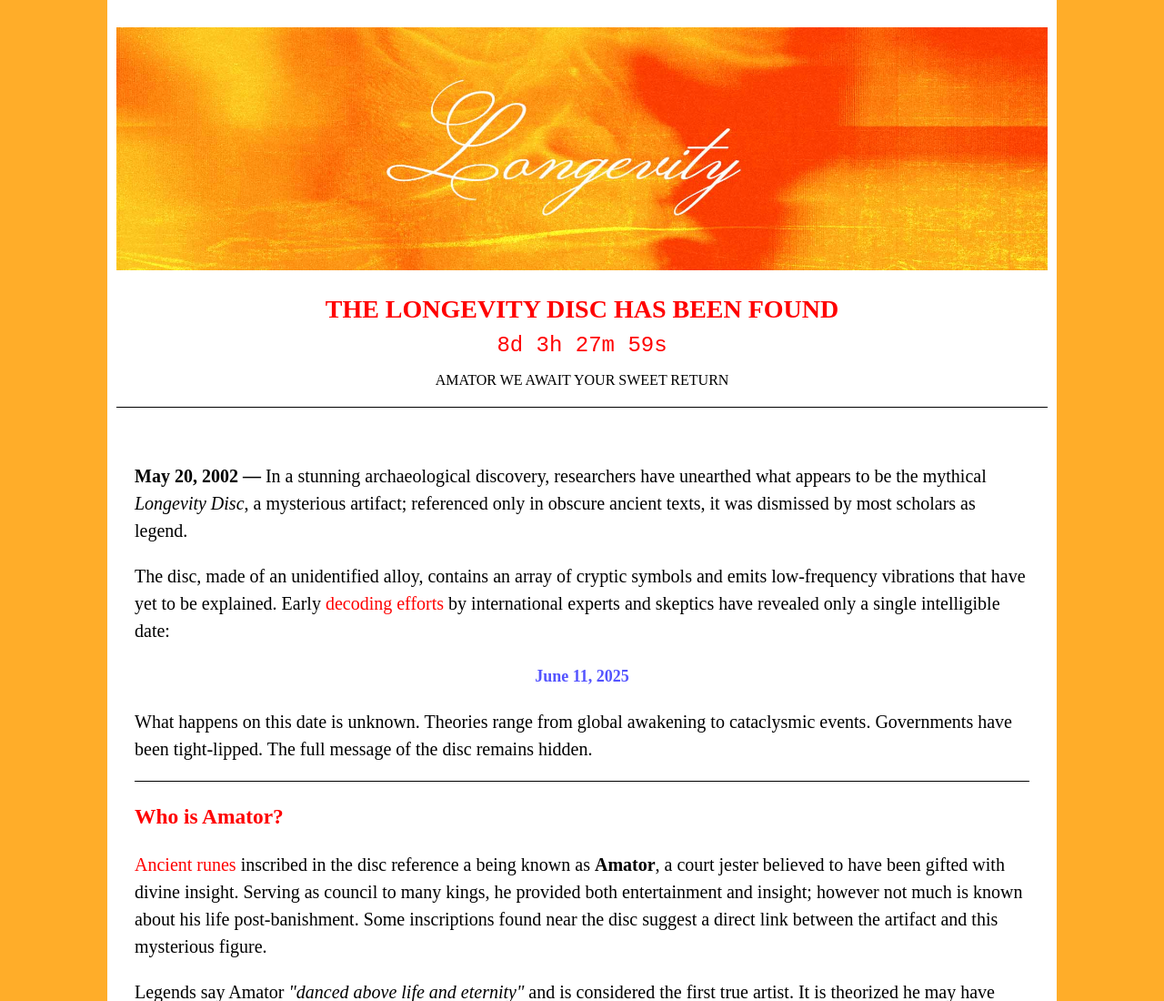
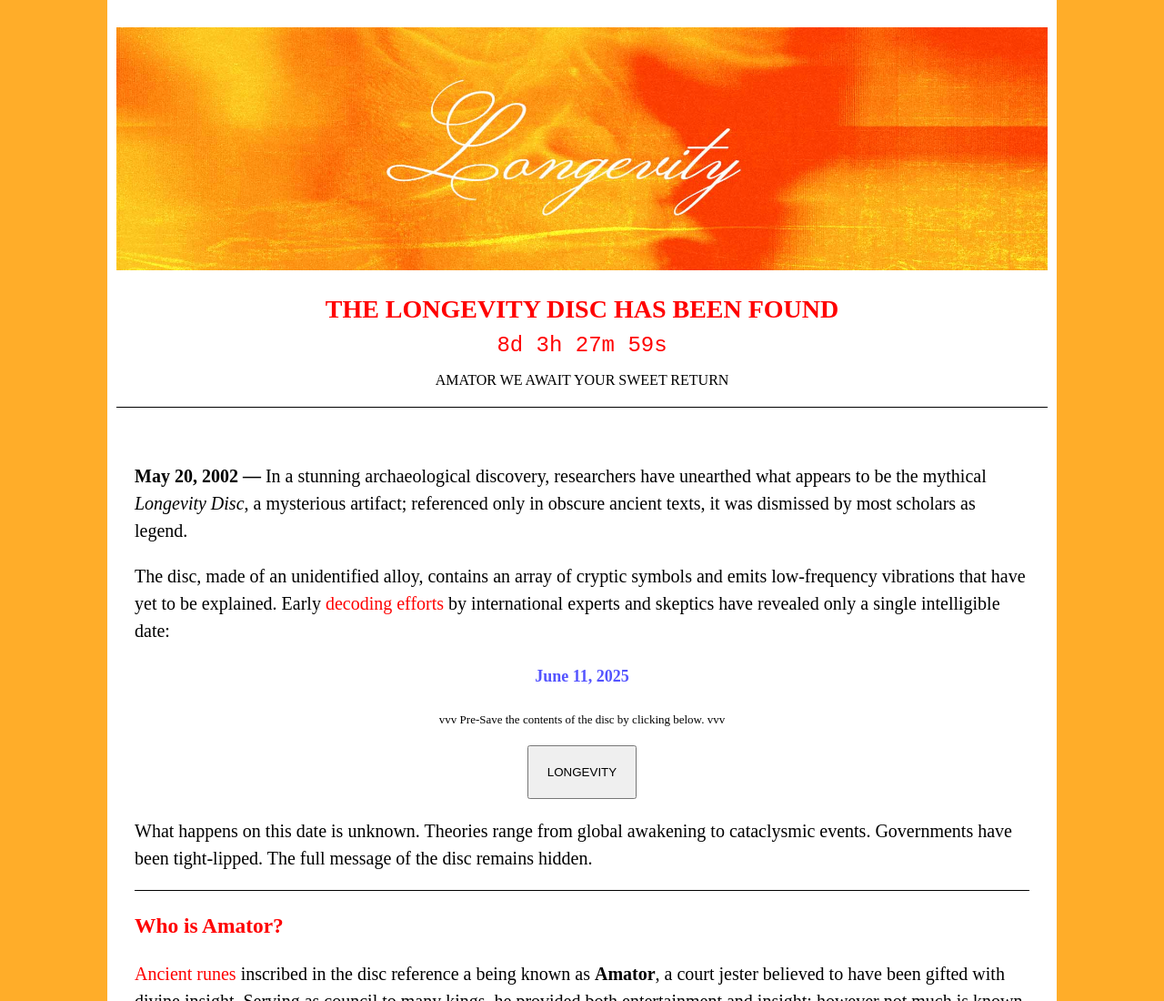
Before and after one commit to horridnathaniel/Longevity, a plain HTML site: page index.html in a window 1280 px wide. Shown: the top 1100 px of the page at 91% size. Drawn offline with Linux system fonts and the light colour scheme.

Commit message:
add presavelink

```diff
--- a/index.html
+++ b/index.html
@@ -54,10 +54,10 @@
 
             <p style="text-align:center; font-size: 18px; color: red;"><strong><span class="blink">June 11,
                         2025</span></strong></p>
-            <!--<div style="text-align: center;">
+            <div style="text-align: center;">
                 <p style="font-size: small;">vvv Pre-Save the contents of the disc by clicking below. vvv</p>
-                <a href="https://linktr.ee/sulkworm2014"><button style="padding:20px;">LONGEVITY</button></a>
-            </div>-->
+                <a href="https://backstage.show.co/5g5dZeWLWzp2DkBQPSC8qN/campaigns/social-unlock/6FE7RLQj4c5wAiG9OBIyON/analytics"><button style="padding:20px;">LONGEVITY</button></a>
+            </div>
 
             <p>What happens on this date is unknown. Theories range from global awakening to cataclysmic events.
                 Governments have been tight-lipped. The full message of the disc remains hidden.</p>
```
